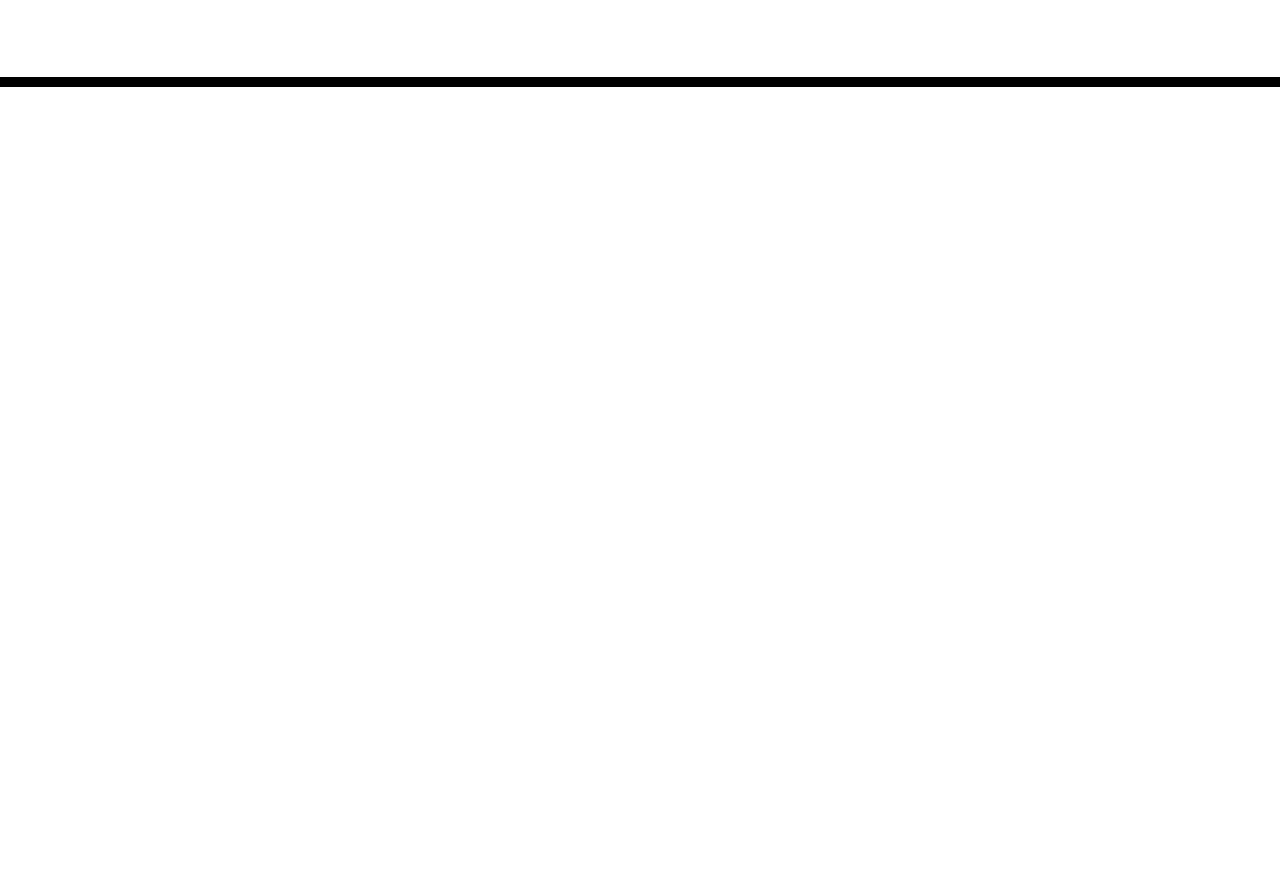
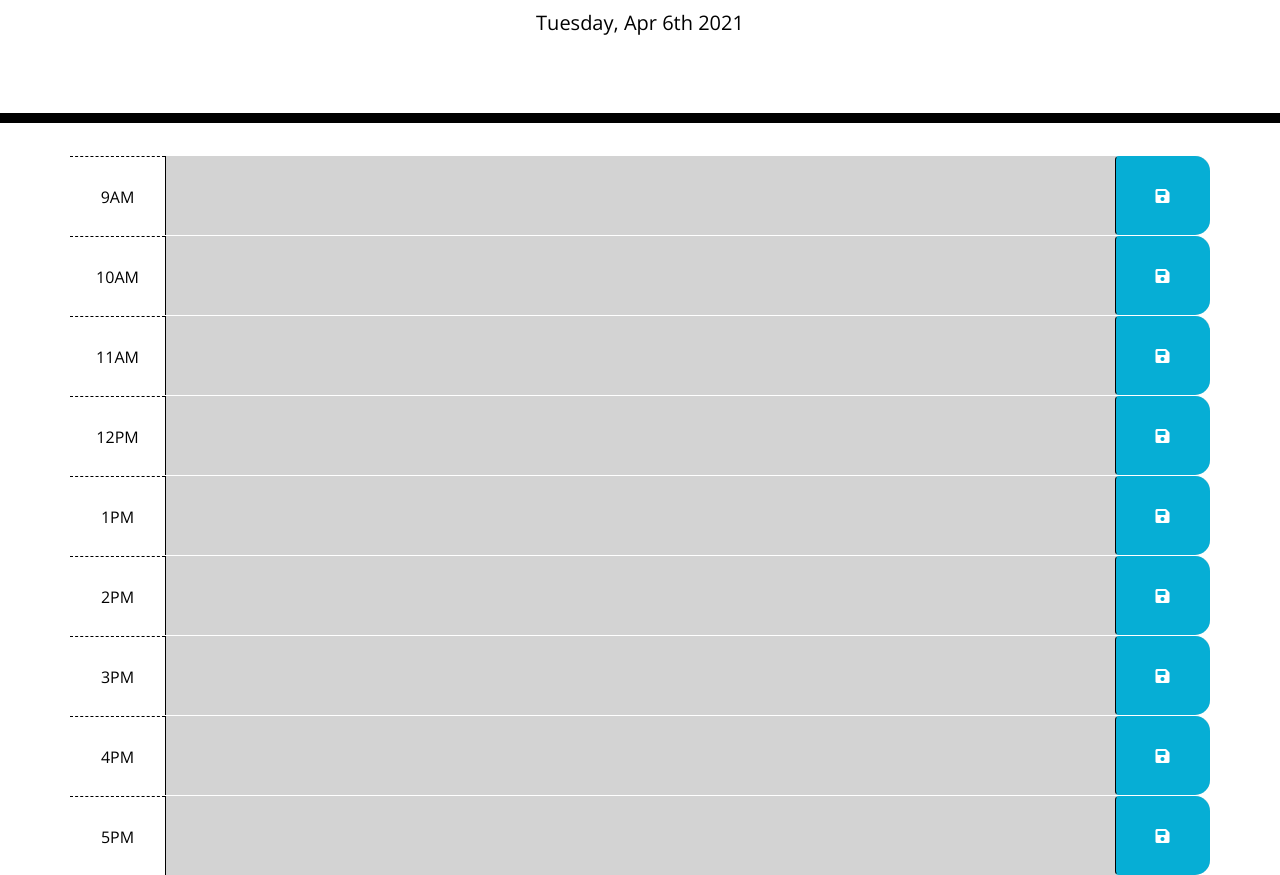
Before and after one commit to djony88/05_Work_Day_Scheduler, a plain HTML site: page index.html in a window 1280 px wide. Shown: the part 181-1056 px from the top of the page. Before the commit the page ends 800 px from the top, so only its background shows below. Drawn offline with nearby package versions, Linux system fonts and the light colour scheme; files that its build step writes are made by us from their sources.

Commit message:
completed html and js file

```diff
--- a/Assets/js/script.js
+++ b/Assets/js/script.js
@@ -0,0 +1,54 @@
+// Display today's day and date
+var todayDate = moment().format('dddd, MMM Do YYYY');
+$("#currentDay").html(todayDate);
+
+$(document).ready(function () {
+    // Add save Button
+    $(".saveBtn").on("click", function () {
+        var text = $(this).siblings(".description").val();
+        var time = $(this).parent().attr("id");
+
+        localStorage.setItem(time, text);
+    })
+
+    // Current number of hours.
+    function timeTracker() {
+        var timeNow = moment().hour();
+
+        // Time blocks loop
+        $(".time-block").each(function () {
+            var blockTime = parseInt($(this).attr("id").split("hour")[1]);
+
+            if (blockTime < timeNow) {
+                $(this).removeClass("future");
+                $(this).removeClass("present");
+                $(this).addClass("past");
+            }
+            else if (blockTime === timeNow) {
+                $(this).removeClass("past");
+                $(this).removeClass("future");
+                $(this).addClass("present");
+            }
+            else {
+                $(this).removeClass("present");
+                $(this).removeClass("past");
+                $(this).addClass("future");
+
+            }
+        })
+    }
+
+     // Get saved item from local storage
+
+     $("#hour9 .description").val(localStorage.getItem("hour9"));
+     $("#hour10 .description").val(localStorage.getItem("hour10"));
+     $("#hour11 .description").val(localStorage.getItem("hour11"));
+     $("#hour12 .description").val(localStorage.getItem("hour12"));
+     $("#hour13 .description").val(localStorage.getItem("hour13"));
+     $("#hour14 .description").val(localStorage.getItem("hour14"));
+     $("#hour15 .description").val(localStorage.getItem("hour15"));
+     $("#hour16 .description").val(localStorage.getItem("hour16"));
+     $("#hour17 .description").val(localStorage.getItem("hour17"));
+
+     timeTracker();
+ })
--- a/index.html
+++ b/index.html
@@ -6,34 +6,117 @@
     <meta http-equiv="X-UA-Compatible" content="ie=edge" />
     <link
       rel="stylesheet"
-      href="https://stackpath.bootstrapcdn.com/bootstrap/4.3.1/css/bootstrap.min.css"
-    />
+      href="https://stackpath.bootstrapcdn.com/bootstrap/4.3.1/css/bootstrap.min.css" />
     <link
       rel="stylesheet"
       href="https://use.fontawesome.com/releases/v5.8.1/css/all.css"
       integrity="sha384-50oBUHEmvpQ+1lW4y57PTFmhCaXp0ML5d60M1M7uH2+nqUivzIebhndOJK28anvf"
-      crossorigin="anonymous"
-    />
+      crossorigin="anonymous" />
     <link
       href="https://fonts.googleapis.com/css?family=Open+Sans&display=swap"
-      rel="stylesheet"
-    />
-    <link rel="stylesheet" href="style.css" />
+      rel="stylesheet" />
+    <link rel="stylesheet" href="Assets/css/style.css" />
     <title>Work Day Scheduler</title>
   </head>
 
   <body>
+
     <!-- Header -->
+
     <header class="jumbotron">
       <h1 class="display-3">Work Day Scheduler</h1>
       <p class="lead">A simple calendar app for scheduling your work day</p>
       <p id="currentDay" class="lead"></p>
     </header>
     <div class="container">
+
       <!-- Timeblocks go here -->
+
+<div id="hour9" class="row time-block">
+        <div class="col-md-1 hour">
+            9AM
+        </div>
+        <textarea class="col-md-10 description">
+        </textarea>
+        <button class="btn saveBtn col-md-1"><i class="fas fa-save"></i></button>
+    </div>
+
+<div id="hour10" class="row time-block">
+        <div class="col-md-1 hour">
+            10AM
+        </div>
+        <textarea class="col-md-10 description">
+        </textarea>
+        <button class="btn saveBtn col-md-1"><i class="fas fa-save"></i></button>
+    </div>
+
+<div id="hour10=1" class="row time-block">
+        <div class="col-md-1 hour">
+            11AM
+        </div>
+        <textarea class="col-md-10 description">
+        </textarea>
+        <button class="btn saveBtn col-md-1"><i class="fas fa-save"></i></button>
+    </div>
+
+<div id="hour12" class="row time-block">
+        <div class="col-md-1 hour">
+            12PM
+        </div>
+        <textarea class="col-md-10 description">
+        </textarea>
+        <button class="btn saveBtn col-md-1"><i class="fas fa-save"></i></button>
+    </div>
+
+<div id="hour13" class="row time-block">
+        <div class="col-md-1 hour">
+            1PM
+        </div>
+        <textarea class="col-md-10 description">
+        </textarea>
+        <button class="btn saveBtn col-md-1"><i class="fas fa-save"></i></button>
+    </div>
+
+<div id="hour14" class="row time-block">
+        <div class="col-md-1 hour">
+            2PM
+        </div>
+        <textarea class="col-md-10 description">
+        </textarea>
+        <button class="btn saveBtn col-md-1"><i class="fas fa-save"></i></button>
+    </div>
+
+<div id="hour15" class="row time-block">
+        <div class="col-md-1 hour">
+            3PM
+        </div>
+        <textarea class="col-md-10 description">
+        </textarea>
+        <button class="btn saveBtn col-md-1"><i class="fas fa-save"></i></button>
+    </div>
+
+<div id="hour16" class="row time-block">
+        <div class="col-md-1 hour">
+            4PM
+        </div>
+        <textarea class="col-md-10 description">
+        </textarea>
+        <button class="btn saveBtn col-md-1"><i class="fas fa-save"></i></button>
+    </div>
+
+<div id="hour17" class="row time-block">
+        <div class="col-md-1 hour">
+            5PM
+        </div>
+        <textarea class="col-md-10 description">
+        </textarea>
+        <button class="btn saveBtn col-md-1"><i class="fas fa-save"></i></button>
+    </div>
+
     </div>
 
     <script src="https://cdnjs.cloudflare.com/ajax/libs/jquery/3.2.1/jquery.min.js"></script>
     <script src="https://cdnjs.cloudflare.com/ajax/libs/moment.js/2.24.0/moment.min.js"></script>
+    <script src="Assets/js/script.js"></script>
   </body>
 </html>
```
